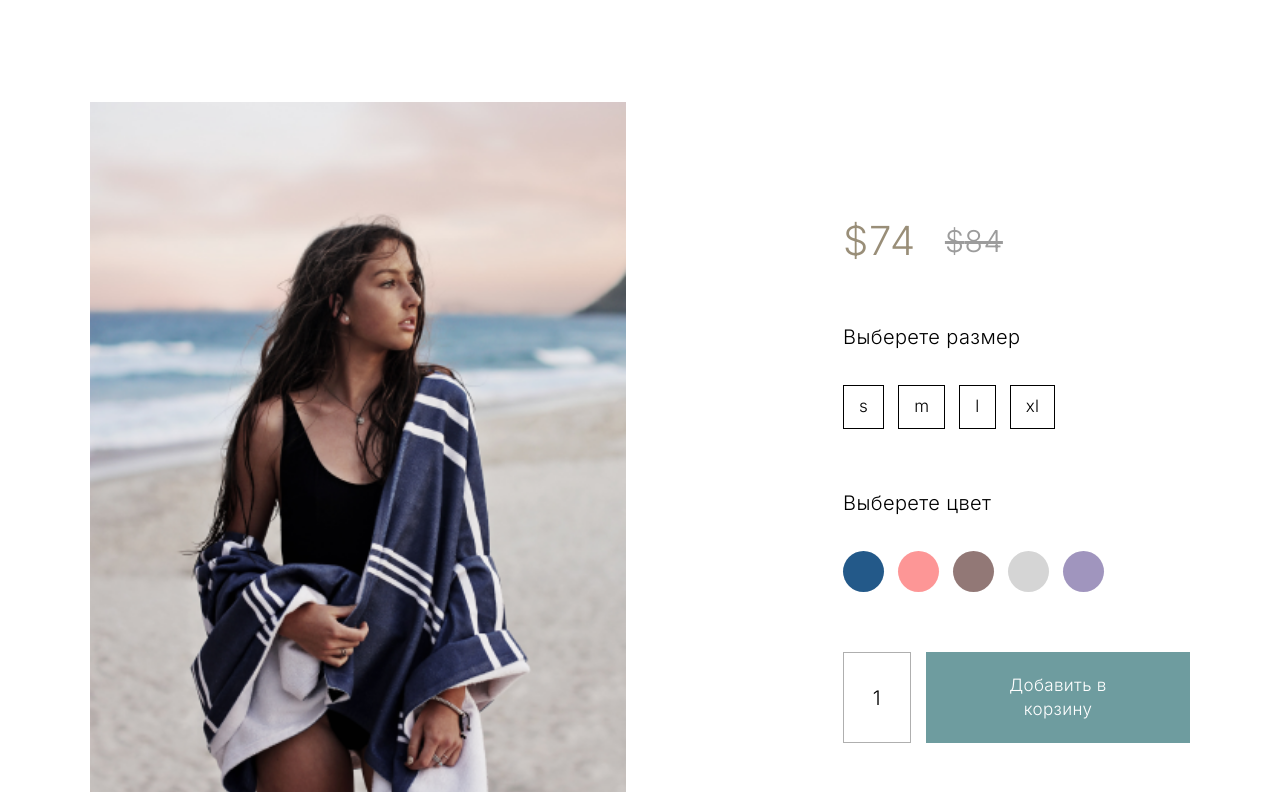
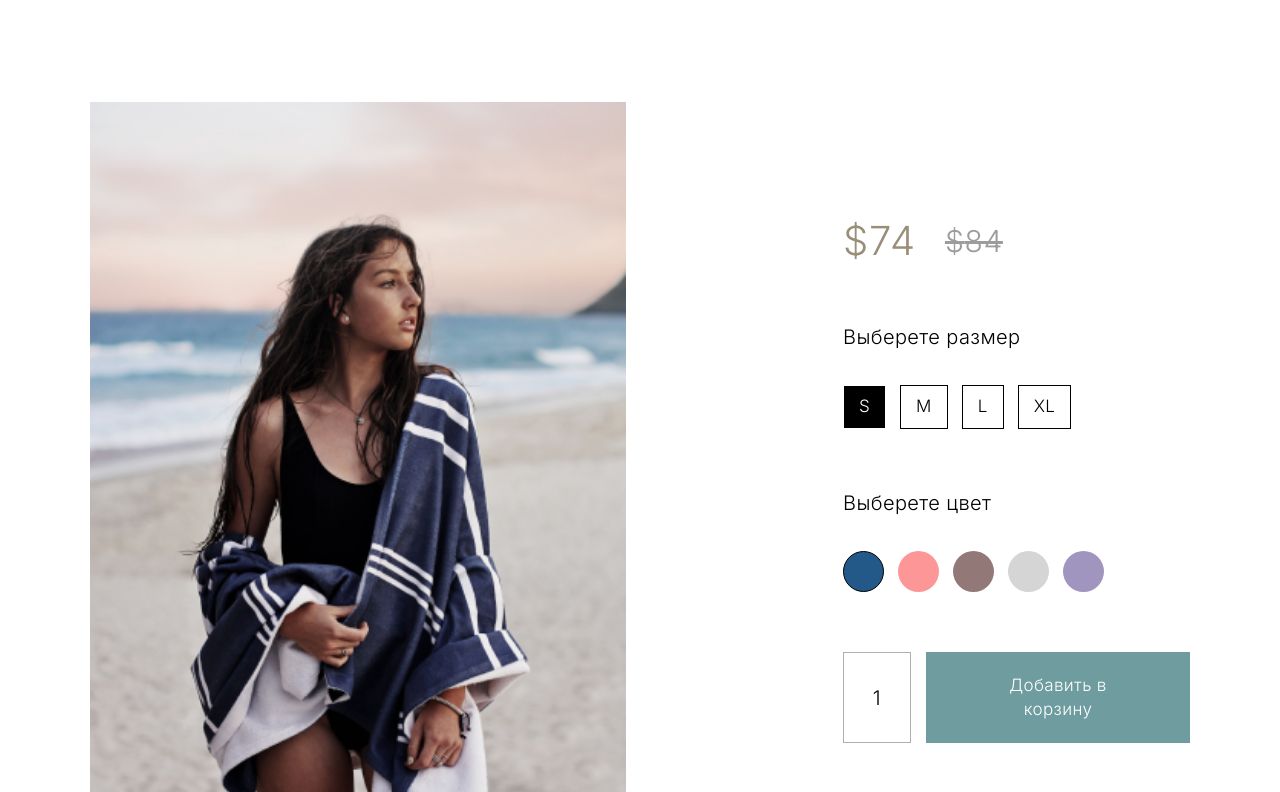
Before and after one commit to fermer123/test, a React (Create React App) app: page /product/1 in a window 1280 px wide. Shown: the part 386-1178 px from the top of the page. Built offline with nearby package versions, Linux system fonts and the light colour scheme; data requests are answered from the project's data file.

Commit message:
product_active

```diff
--- a/src/components/Footer/Footer.jsx
+++ b/src/components/Footer/Footer.jsx
@@ -2,7 +2,6 @@ import { useTranslation } from 'react-i18next';
 import style from './Footer.module.scss';
 import { NavLink } from 'react-router-dom';
 import Logo from '../img/Logo.svg';
-import call from '../img/call.svg';
 
 const Footer = () => {
   const { t } = useTranslation();
@@ -35,7 +34,7 @@ const Footer = () => {
         </li>
         <li>
           <div>+7 (495) 823-54-12</div>
-          <div> hello@womazing.com</div>
+          <div>hello@womazing.com</div>
         </li>
       </ul>
     </div>
--- a/src/pages/Product/Product.jsx
+++ b/src/pages/Product/Product.jsx
@@ -10,13 +10,17 @@ const Product = () => {
   const params = useParams();
   const { setCurrPage, setStatus } = useContext(CustomContext);
   const [product, setProduct] = useState({});
+  const [color, setColor] = useState('');
+  const [size, setSize] = useState('');
 
   useEffect(() => {
-    axios(`http://localhost:8080/clothes/${params.id}`).then(({ data }) =>
-      setProduct(data),
-    );
+    axios(`http://localhost:8080/clothes/${params.id}`).then(({ data }) => {
+      setProduct(data);
+      setColor(data.color[0]);
+      setSize(data.size[0]);
+    });
   }, []);
-  console.log(product.size);
+
   return (
     <div className='container'>
       <h2 className={'title' + ' ' + style.title}>{product.title}</h2>
@@ -50,8 +54,16 @@ const Product = () => {
           <div className={style.choose}>Выберете размер</div>
           <ul className={style.product_size}>
             {product.size
-              ? product.size.map((e, index) => (
-                  <li className={style.product_size_element} key={index}>
+              ? product.size.map((e) => (
+                  <li
+                    onClick={() => setSize(e)}
+                    className={
+                      style.product_size_element +
+                      ' ' +
+                      `${e === size ? style.product_size_element_active : ' '}`
+                    }
+                    key={e}
+                  >
                     {e}
                   </li>
                 ))
@@ -60,11 +72,16 @@ const Product = () => {
           <div className={style.choose}>Выберете цвет</div>
           <ul className={style.product_color}>
             {product.color
-              ? product.color.map((e, index) => (
+              ? product.color.map((e) => (
                   <li
-                    className={style.product_color_element}
-                    style={{ 'background-color': e }}
-                    key={index}
+                    onClick={() => setColor(e)}
+                    className={
+                      style.product_color_element +
+                      ' ' +
+                      `${e === color ? style.product_color_element_active : ''}`
+                    }
+                    style={{ background: e }}
+                    key={e}
                   ></li>
                 ))
               : null}
--- a/src/pages/Product/Product.module.scss
+++ b/src/pages/Product/Product.module.scss
@@ -81,6 +81,16 @@ li {
       line-height: 140%;
       letter-spacing: 0.02em;
       margin-bottom: 60px;
+      text-transform: uppercase;
+      &:hover {
+        color: white;
+        background-color: #000000;
+        transition: 0.3s;
+      }
+    }
+    .product_size_element_active {
+      color: white;
+      background-color: #000000;
     }
   }
 
@@ -93,8 +103,16 @@ li {
       width: 41px;
       height: 41px;
       border-radius: 50%;
+      &:hover {
+        border: 1px solid;
+        transition: 0.3s;
+      }
+    }
+    .product_color_element_active {
+      border: 1px solid;
     }
   }
+
   .product_quantity {
     display: flex;
     flex-direction: row;
```
